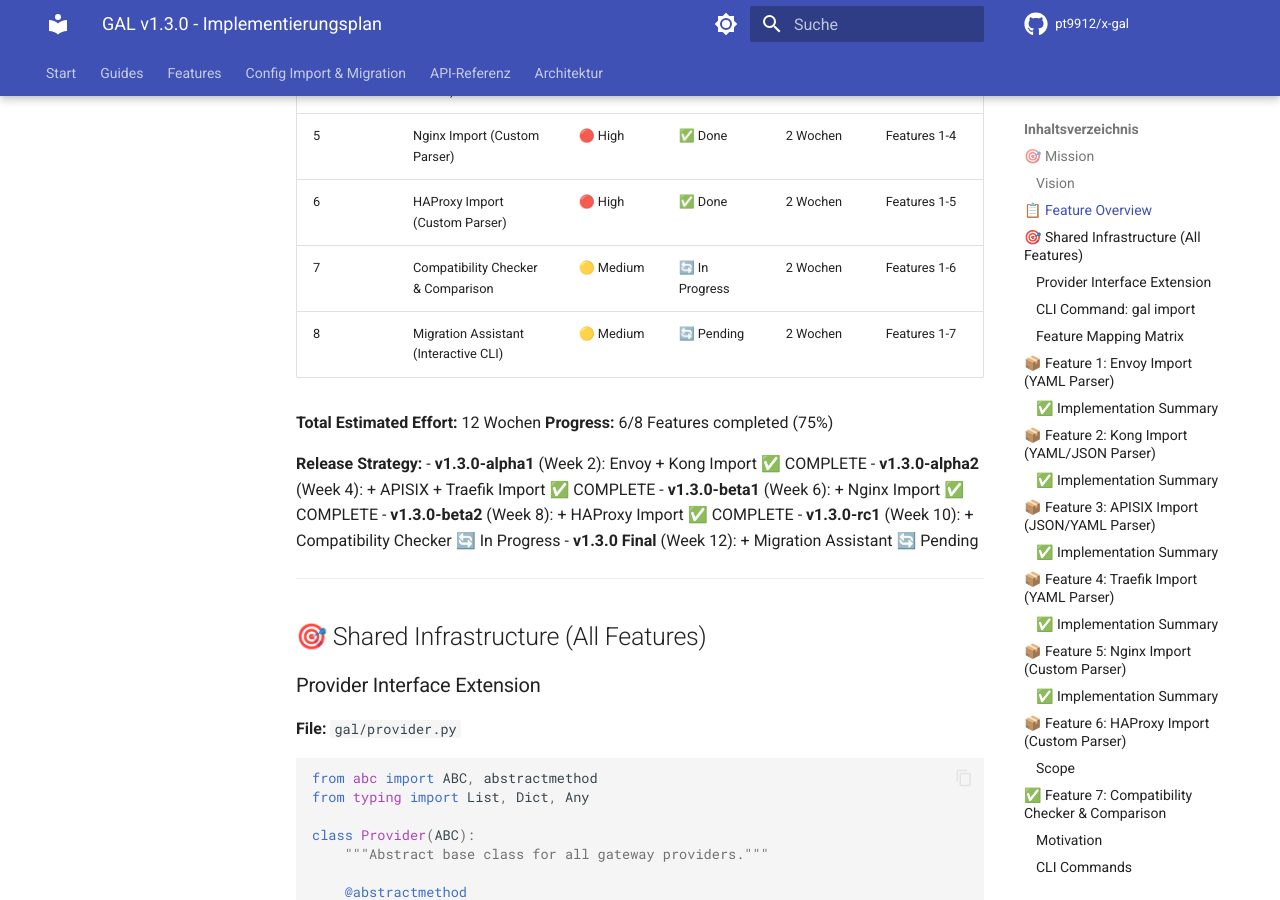
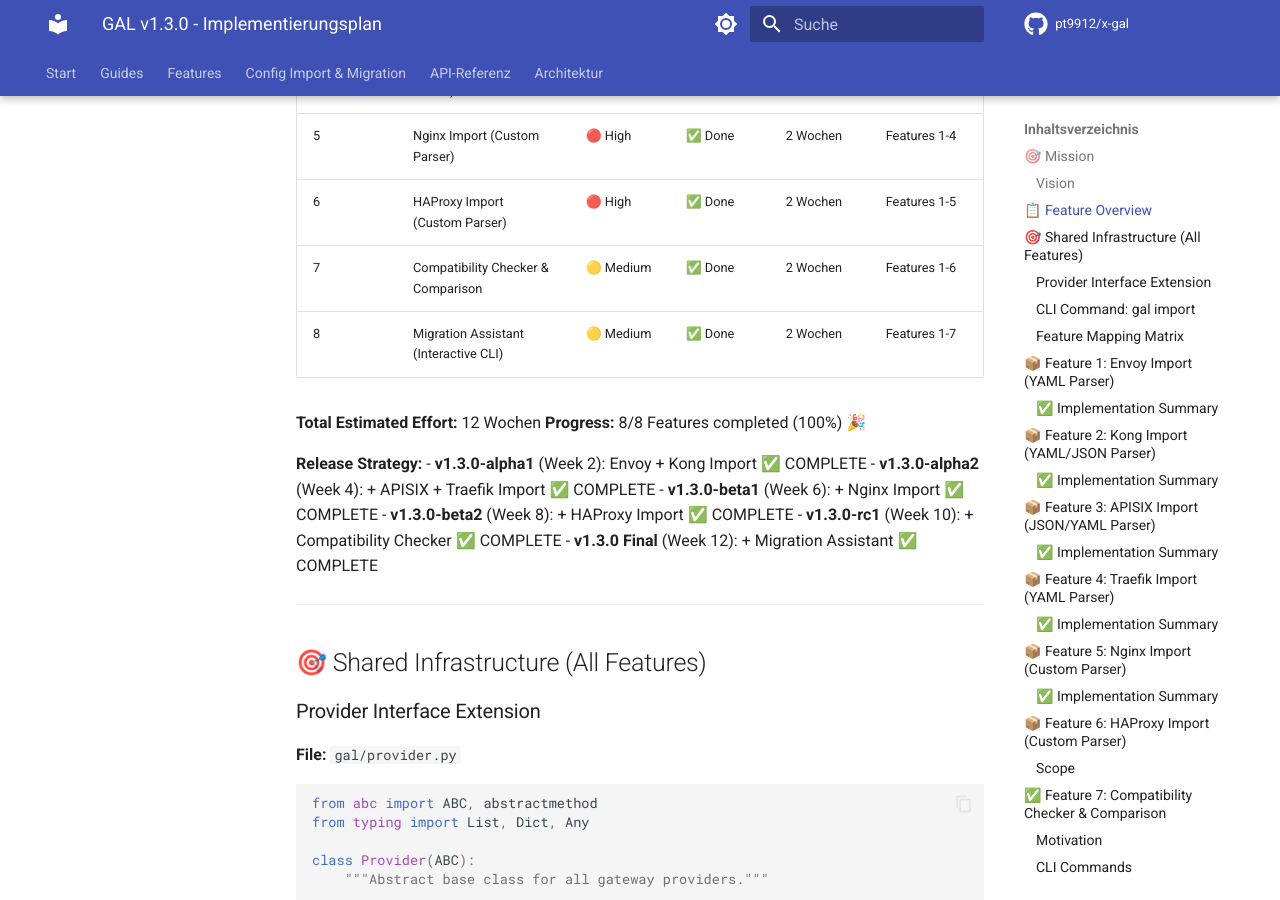
Before and after one commit to pt9912/x-gal, an MkDocs documentation site: the page built from docs/v1.3.0-PLAN.md, in a window 1280 px wide and 900 px high, scrolled down 966 px. Built offline with MkDocs 1.6.1 and Material for MkDocs 9.7.7, drawn with Linux system fonts in a browser that asks for light colours; comment, search, counter and statistics services are not loaded; the version menu is left out; some of the changed text lies outside the part shown.

Commit message:
docs(v1.3.0): Mark Feature 8 (Migration Assistant) as completed - v1.3.0 100% complete
Update v1.3.0-PLAN.md to reflect completion of Feature 8 (Migration Assistant).
All 8 features for v1.3.0 are now complete.

## Status Updates

**Feature 8: Migration Assistant**
- Status: 🔄 Pending → ✅ Done
- Tests: 31/31 (100%)
- Implementation: Complete with CLI, tests, and documentation

**Overall Progress:**
- 8/8 Features completed (100%) 🎉
- v1.3.0 Final: ✅ COMPLETE

## Completed Features (8/8)

1. ✅ Envoy Import (YAML Parser)
2. ✅ Kong Import (YAML Parser)
3. ✅ APISIX Import (JSON/YAML Parser)
4. ✅ Traefik Import (YAML Parser)
5. ✅ Nginx Import (Custom Parser)
6. ✅ HAProxy Import (Custom Parser)
7. ✅ Compatibility Checker & Comparison
8. ✅ Migration Assistant (Interactive CLI) - THIS

## v1.3.0 Release Milestones

All milestones achieved:
- ✅ v1.3.0-alpha1: Envoy + Kong Import
- ✅ v1.3.0-alpha2: + APISIX + Traefik Import
- ✅ v1.3.0-beta1: + Nginx Import
- ✅ v1.3.0-beta2: + HAProxy Import
- ✅ v1.3.0-rc1: + Compatibility Checker
- ✅ v1.3.0 Final: + Migration Assistant

## Feature Summary

v1.3.0 enables complete Provider Portability:
- Import from all 6 providers (Envoy, Kong, APISIX, Traefik, Nginx, HAProxy)
- Check compatibility across providers
- Migrate between providers with guided workflow
- Generate detailed migration reports

**Mission accomplished:** Provider Lock-in brechen ✅

🤖 Generated with [Claude Code](https://claude.com/claude-code)

Co-Authored-By: Claude <noreply@anthropic.com>

```diff
--- a/docs/v1.3.0-PLAN.md
+++ b/docs/v1.3.0-PLAN.md
@@ -30,19 +30,19 @@ Unternehmen mit bestehenden Gateway-Deployments (Nginx, HAProxy, Kong, etc.) kö
 | 4 | Traefik Import (YAML Parser) | 🔴 High | ✅ Done | 1 Woche | Features 1-3 |
 | 5 | Nginx Import (Custom Parser) | 🔴 High | ✅ Done | 2 Wochen | Features 1-4 |
 | 6 | HAProxy Import (Custom Parser) | 🔴 High | ✅ Done | 2 Wochen | Features 1-5 |
-| 7 | Compatibility Checker & Comparison | 🟡 Medium | 🔄 In Progress | 2 Wochen | Features 1-6 |
-| 8 | Migration Assistant (Interactive CLI) | 🟡 Medium | 🔄 Pending | 2 Wochen | Features 1-7 |
+| 7 | Compatibility Checker & Comparison | 🟡 Medium | ✅ Done | 2 Wochen | Features 1-6 |
+| 8 | Migration Assistant (Interactive CLI) | 🟡 Medium | ✅ Done | 2 Wochen | Features 1-7 |
 
 **Total Estimated Effort:** 12 Wochen
-**Progress:** 6/8 Features completed (75%)
+**Progress:** 8/8 Features completed (100%) 🎉
 
 **Release Strategy:**
 - **v1.3.0-alpha1** (Week 2): Envoy + Kong Import ✅ COMPLETE
 - **v1.3.0-alpha2** (Week 4): + APISIX + Traefik Import ✅ COMPLETE
 - **v1.3.0-beta1** (Week 6): + Nginx Import ✅ COMPLETE
 - **v1.3.0-beta2** (Week 8): + HAProxy Import ✅ COMPLETE
-- **v1.3.0-rc1** (Week 10): + Compatibility Checker 🔄 In Progress
-- **v1.3.0 Final** (Week 12): + Migration Assistant 🔄 Pending
+- **v1.3.0-rc1** (Week 10): + Compatibility Checker ✅ COMPLETE
+- **v1.3.0 Final** (Week 12): + Migration Assistant ✅ COMPLETE
 
 ---
 
@@ -1182,7 +1182,7 @@ class CompatibilityChecker:
 
 ## 🔀 Feature 8: Migration Assistant (Interactive CLI)
 
-**Status:** 🔄 Pending | **Effort:** 2 Wochen | **Release:** v1.3.0 Final | **Dependencies:** Features 1-7
+**Status:** ✅ Done | **Effort:** 2 Wochen | **Release:** v1.3.0 Final | **Dependencies:** Features 1-7 | **Tests:** 31/31 (100%)
 
 ### Motivation
 
```
